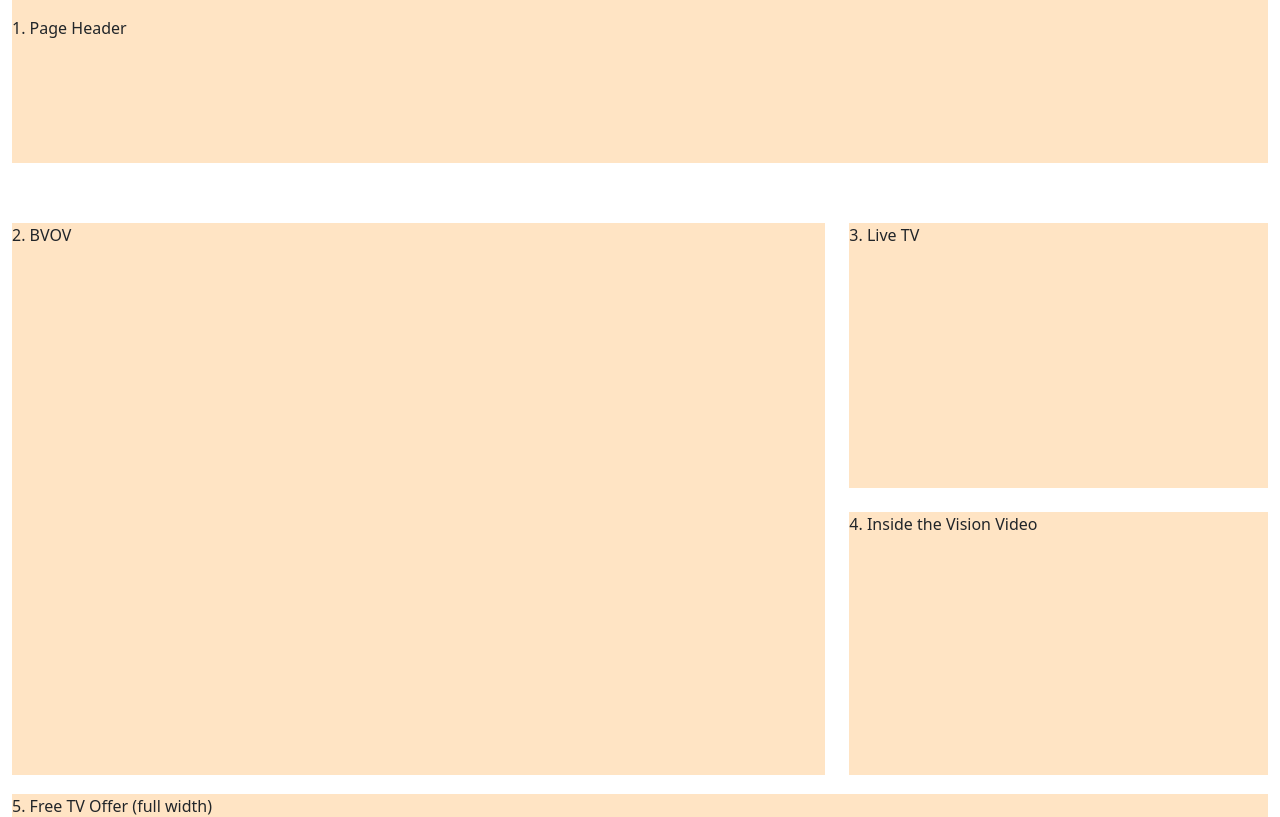
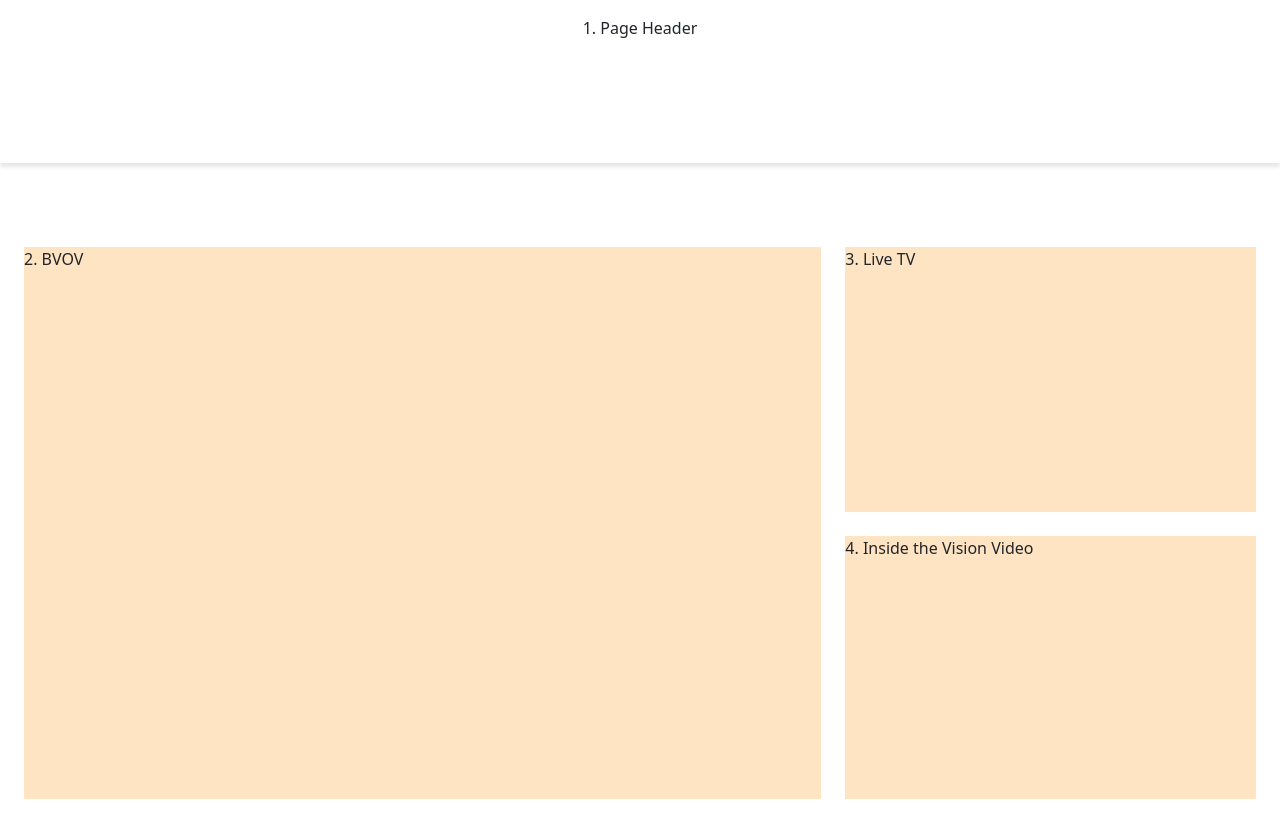
Before and after one commit to kcmus/KCM-watch-front-door, a Nuxt app: page / in a window 1280 px wide. Shown: the top 817 px of the page. Built offline with nearby package versions, Linux system fonts and the light colour scheme.

Commit message:
extracted header and footer from index.vue to layout.vue

```diff
--- a/components/CTA.vue
+++ b/components/CTA.vue
@@ -24,6 +24,7 @@
     padding-bottom: 72px;
     background-color: #343A40;
     color: white;
+    text-align: center;
 }
 
 
--- a/components/PageFooter.vue
+++ b/components/PageFooter.vue
@@ -1,9 +1,10 @@
 <template>
 
-    <footer id="footer-box">
+    <footer class="container"   id="page-footer">
 
         15. Page Footer
     </footer>
+
 </template>
 
 
@@ -14,19 +15,22 @@
 <style scoped>
 
 
-#footer-box{
 
-height: 1287px;
-background-color: #212529;
-color: white;
+
+#page-footer{
+
+    height: 1287px;
+    background-color: #212529;
+
+    color: white;
+    text-align: center;
+
 }
 
 @media (min-width: 768px){
 
-    #footer-box{
-
+    #page-footer{
         height: 653px;
-        background-color: #212529;
         color: white;
     }
 
--- a/components/PageHeader.vue
+++ b/components/PageHeader.vue
@@ -1,36 +1,35 @@
+
 <template>
 
-    <header id="header">
-
-
+      <header class="container" id="page-header">
         1. Page Header
       </header>
 
   </template>
 
-
   <script setup>
-
   </script>
 
   <style scoped>
+/*  */
+  .container {
+    padding: 0 16px;
+  }
 
-
-#header{
-
+  #page-header {
     padding-top: 16px;
     padding-bottom: 16px;
     height: 60px;
-        background-color: bisque
+
+    text-align: center;
+
   }
 
+  @media (min-width: 768px) {
+    #page-header {
+      height: 163px;
 
-
-@media (min-width: 768px){
-    #header{
-        height: 163px;
-        background-color: bisque
-    }
   }
 
+}
   </style>
--- a/layouts/default.vue
+++ b/layouts/default.vue
@@ -1,25 +1,70 @@
 
-<template>
-  <div >
-    <!-- <PageHeader/> -->
+ <template>
+  <div class="wrapper">
 
-    <main>
-         <NuxtPage/>
+    <div class="header-wrapper">
+
+      <PageHeader/>
+
+    </div>
+
+    <main class="container">
+      <NuxtPage/>
     </main>
 
-    <!-- <PageFooter/> -->
+    <div class="footer-wrapper">
+      <PageFooter/>
+
+    </div>
 
 
   </div>
 </template>
 
-
-
 <script setup>
-
-
 </script>
 
 <style scoped>
 
+.wrapper {
+  max-width: 1280px;
+  margin: 0 auto;
+}
+
+.header-wrapper {
+  width: 100vw;
+  position: relative;
+  left: 50%;
+  right: 50%;
+  margin-left: -50vw;
+  margin-right: -50vw;
+  box-shadow: 0px 4px 4px rgba(0, 0, 0, 0.1);
+
+}
+
+
+
+.footer-wrapper {
+  width: 100vw;
+  position: relative;
+  left: 50%;
+  right: 50%;
+  margin-left: -50vw;
+  margin-right: -50vw;
+  background-color: #212529;
+
+}
+
+
+main {
+  margin-top: 24px;
+}
+
+
+@media (min-width: 768px) {
+
+  main {
+    margin-top: 60px;
+  }
+}
 </style>
--- a/pages/index.vue
+++ b/pages/index.vue
@@ -4,9 +4,6 @@
 
   <div class="container">
 
-    <section id="Page-Header">
-      <PageHeader />
-    </section>
 
     <section id="BVOV" >
       <BVOV />
@@ -60,10 +57,6 @@
       <CTA />
     </section>
 
-    <section id="Page-Footer">
-      <PageFooter />
-    </section>
-
   </div>
 
 </div>
@@ -75,11 +68,7 @@
 
 <style scoped>
 
-/* .wrapper{
-  max-width: 390px;
-  margin: 0 auto;
 
-} */
 
 .container {
   display: flex;
@@ -88,13 +77,6 @@
 }
 
 
-#Page-Header{
-
-  height: 92px;
-  margin-bottom: 24px;
-
-
-}
 
 
 
@@ -103,7 +85,6 @@
 
   height: 1027px;
   margin-bottom: 36px;
-
 
 }
 
@@ -182,42 +163,19 @@
 
   height: 903px;
   margin-bottom: -150px;
+  width: 100vw;
+  position: relative;
+  left: 50%;
+  right: 50%;
+  margin-left: -50vw;
+  margin-right: -50vw;
+  background-color: #212529;
+
 
 
 }
 
 
-
-
-
-
-#Page-Footer{
-  height: 1287px;
-}
-
-
-
-
-/* 3 rows * 100px + 2 gaps */
-/* #Events-On-Demand {
-  height: calc(5 * 100px + 20px);
-}
-
-#Inside-the-Vision {
-  height: calc(4 * 100px + 10px);
-}
-
-#Ways-to-Watch {
-  height: calc(7 * 100px + 30px);
-}
-
-#Page-Footer {
-  height: calc(2 * 100px + 10px);
-} */
-
-/* #BVOV {
-  height: calc(4 * 100px + 10px);
-} */
 
 
 
@@ -232,8 +190,8 @@
   .container {
     display: grid;
     grid-template-columns: 2fr 1fr;
-    /* gap: 40px; */
-    grid-auto-rows: minmax(100px, auto); /* Ensure rows can expand as needed */
+
+    grid-auto-rows: minmax(100px, auto);
   }
 
 
@@ -242,38 +200,34 @@
   }
 
 
-  #Page-Header{
-
-    height: 163px;
-    margin-bottom: 60px;
-    grid-column: 1 / -1;
-
-  }
 
 
   #BVOV {
     grid-column: 1 / 2;
-    grid-row: 2 / 4;
+    grid-row: 1 / 3;
     height: 552px;
     margin-right: 24px ;
     margin-bottom: 19px;
+    margin-top: 24px;
 
   }
 
   #Live-TV, #ITV-Video {
     grid-column: 2 / 3;
 
+
   }
 
   #Live-TV {
-    grid-row: 2 / 3;
+    grid-row: 1 / 2;
     height: 265px;
     margin-bottom: 24px;
+    margin-top: 24px;
 
   }
 
   #ITV-Video {
-    grid-row: 3 / 4;
+    grid-row: 2 / 3;
     height: 263px;
     margin-bottom: 19px;
   }
@@ -349,11 +303,6 @@
   margin-bottom: -120px;
 
 
-  }
-
-  #Page-Footer {
-    grid-column: 1 / -1;
-    height: 653px;
 
 }
 
```
Lines whose indentation alone changed are shown as unchanged.
